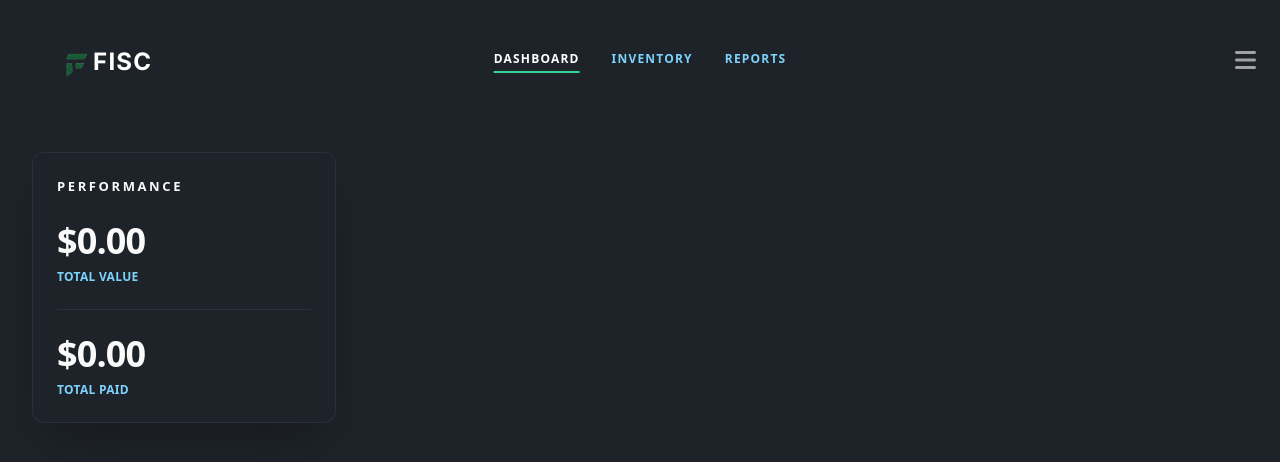
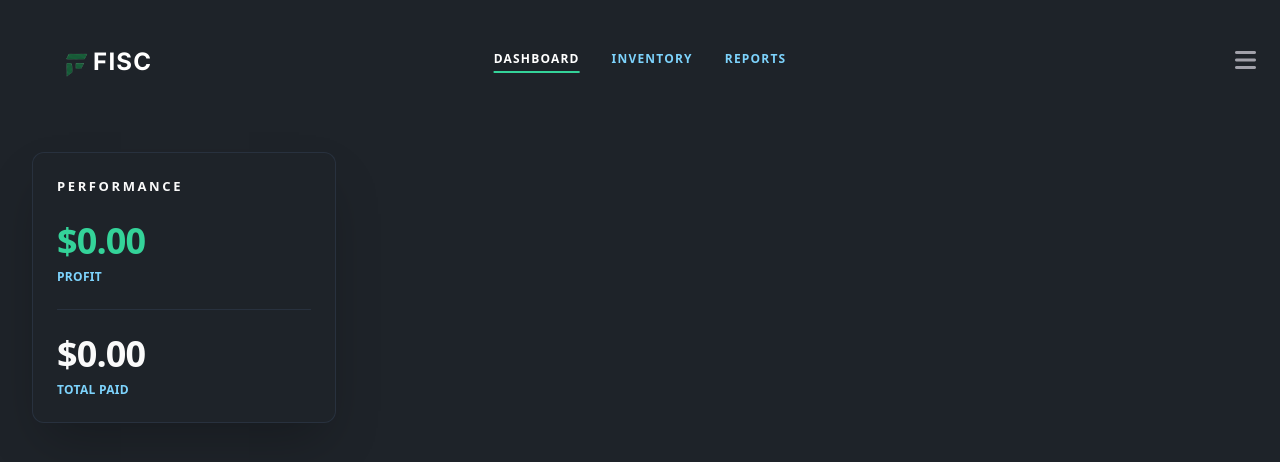
Before and after one commit to heyitsmattox/fisc, a React (Vite) app: page /dashboard in a window 1280 px wide. Shown: the top 462 px of the page. Built offline with nearby package versions, Linux system fonts and the light colour scheme; no server answers; the database is empty; a web font is replaced by a local one.

Commit message:
formatted totalPaid and totalProfit to be usd currency and format

```diff
--- a/src/shared-components/PerformanceCard.tsx
+++ b/src/shared-components/PerformanceCard.tsx
@@ -32,11 +32,21 @@ const totalProfit: number = inventoryData?.reduce((acc, entry) => {
   return acc + (entry.profit ?? 0)
 }, 0) ?? 0
 
+const formatTotalProfit: string = totalProfit.toLocaleString("en-US", {
+  style: "currency",
+  currency: "USD",
+});
+
 const totalPaid: number = inventoryData?.reduce((acc, entry) => {
   return acc + (entry.total_cost ?? 0)
 }, 0) ?? 0
 
-const formattedTotalPaid = `$${(totalPaid ?? 0).toFixed(2)}`;
+const formatTotalPaid: string = totalPaid.toLocaleString("en-US", {
+  style: "currency",
+  currency: "USD",
+});
+
+
 
 
 
@@ -52,18 +62,18 @@ const formattedTotalPaid = `$${(totalPaid ?? 0).toFixed(2)}`;
       <div className="flex flex-col">
         {/* Section 1: Profit (Total Value) */}
         <div className="border-b border-slate-700/50 pb-6 mb-6">
-          <div className="text-4xl font-bold text-zinc-50 tracking-tight">
-            ${totalProfit?.toFixed(2)}
+          <div className="text-4xl font-bold text-emerald-400 tracking-tight">
+            {formatTotalProfit ? formatTotalProfit : "$0.00"}
           </div>
           <div className="text-sky-300 text-xs font-bold uppercase mt-2 tracking-wide">
-            Total Value
+             Profit
           </div>
         </div>
 
         {/* Section 2: Total Paid */}
         <div>
           <div className="text-4xl font-bold text-zinc-50 tracking-tight">
-            {totalPaid?.toFixed(2) ? formattedTotalPaid : "$0.00"}
+            {formatTotalPaid ? formatTotalPaid : "$0.00"}
           </div>
           <div className="text-sky-300 text-xs font-bold uppercase mt-2 tracking-wide">
             Total Paid
```
